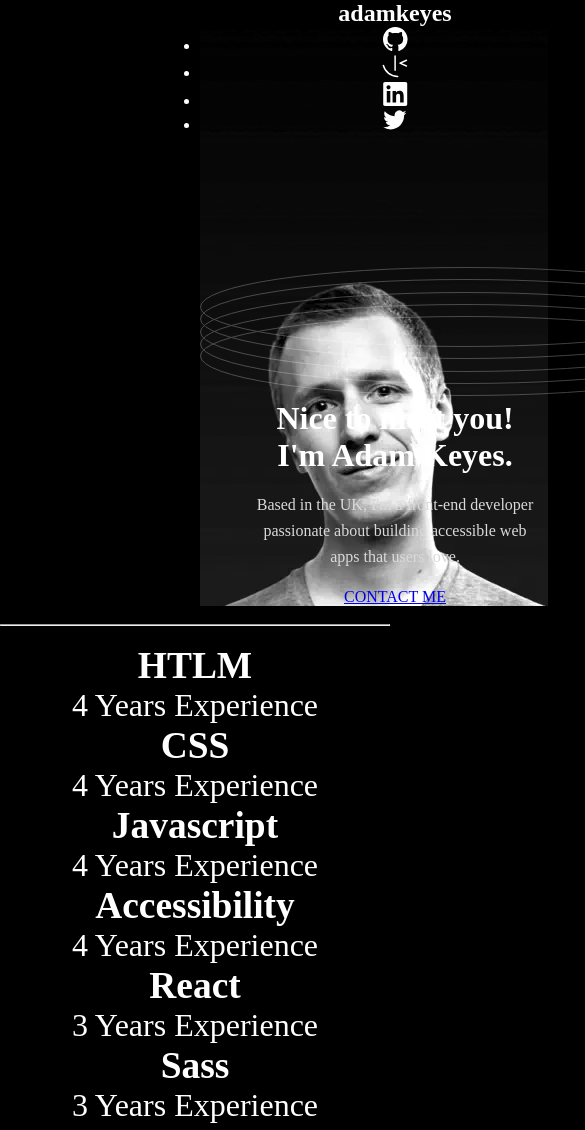
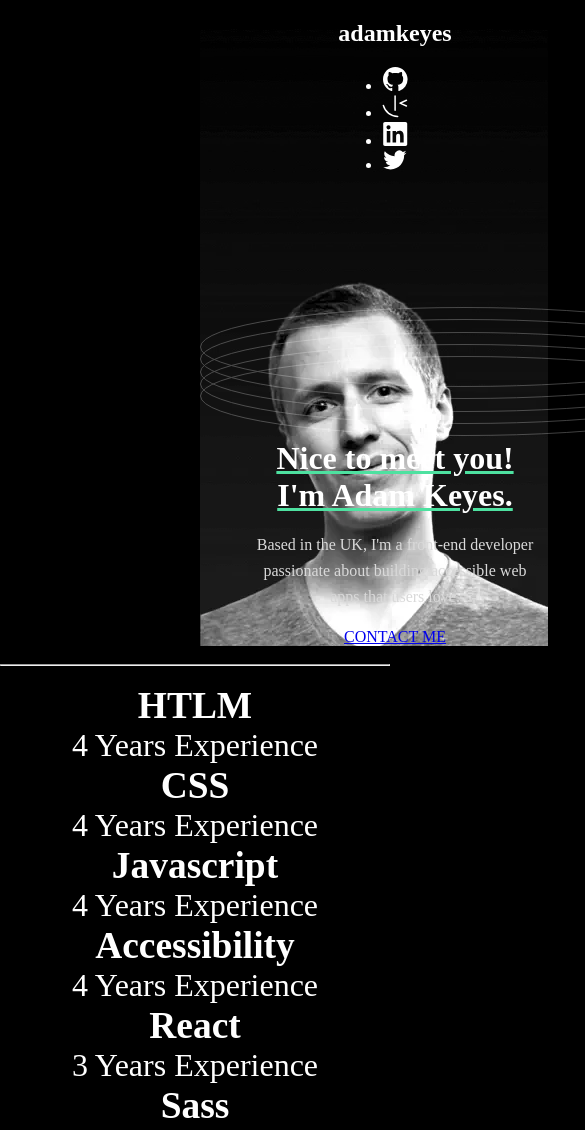
Before and after one commit to LunaHale2002/babic_lana_portfolio, a website built with Vite: page index.html in a window 390 px wide. Shown: the top 1130 px of the page, 585 px wide, since content can reach past the window. Built offline with nearby package versions, Linux system fonts and the light colour scheme.

Commit message:
mobile finished

```diff
--- a/index.html
+++ b/index.html
@@ -10,6 +10,7 @@
   </head>
   <body>
     <header>
+      <article class="block">
       <h2>adamkeyes</h2>
       <nav class="icons">
         <ul>
@@ -19,16 +20,13 @@
           <li><a href="https://twitter.com/?lang=fr"><img src="public/images/icon-twitter.svg" alt="twitter"></a></li>
         </ul>
       </nav>
+    </article>
       <img class="circle" src="public/images/pattern-circle.svg" alt="pattern-circle">
       <img class="rings" src="public/images/pattern-rings.svg" alt="pattern-rings">
       <h1>Nice to meet you! <br> I'm Adam Keyes.</h1>
-
       <br>
-
       <p class="p">Based in the UK, I'm a front-end developer <br> passionate about building accessible web <br> apps that users love.</p>
-
       <br>
-
       <a class="mail" href="mailto:test@gmail.com">CONTACT ME</a>
     </header>
 
--- a/style.css
+++ b/style.css
@@ -1,6 +1,7 @@
 * {
   padding: 0;
   margin: 0;
+  box-sizing: border-box;
 }
 
 body {
@@ -13,6 +14,7 @@ body {
 
 header {
   background-image: url(public/images/image-profile-mobile.webp);
+  padding-top: 20px;
   position: relative;
   left: 200px;
   background-repeat: no-repeat;
@@ -20,14 +22,25 @@ header {
   color: #FFFFFF;
 }
 
+header h1 {
+  text-decoration: underline #4EE1A0;
+}
+
+.block {
+  display: flex;
+  flex-direction: column;
+  justify-content: center;
+  align-items: center;
+  gap: 20px;
+}
+
 .icons {
+  display: flex;
   flex-direction: row;
 }
 
 .circle {
-  padding-left: 670px;
-  width: 129px;
-  height: 129px;
+  padding-left: 470px;
 }
 
 .p {
@@ -40,6 +53,7 @@ header {
 }
 
 .mail:hover {
+  cursor: pointer;
   color: #4EE1A0;
 }
 
```
